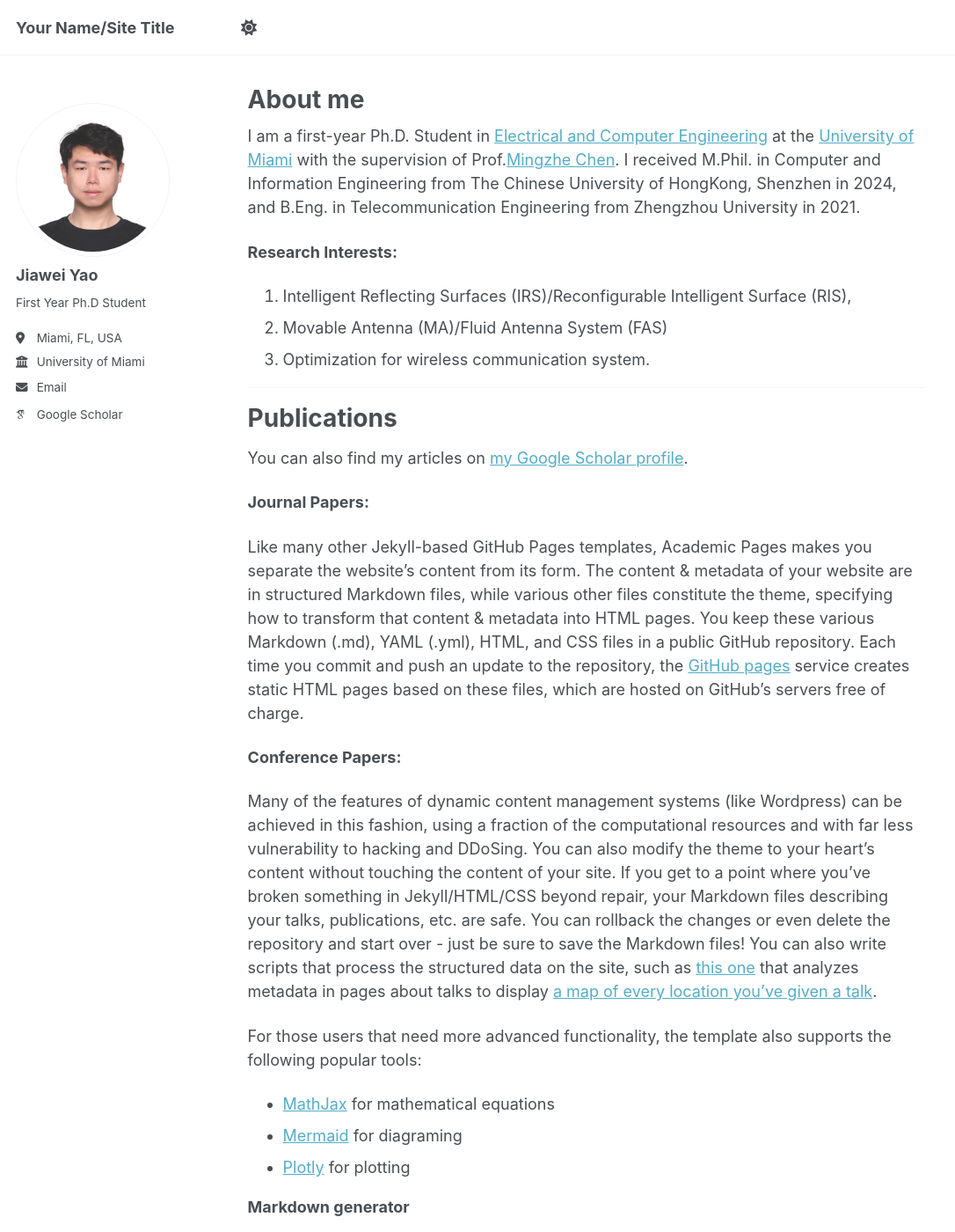
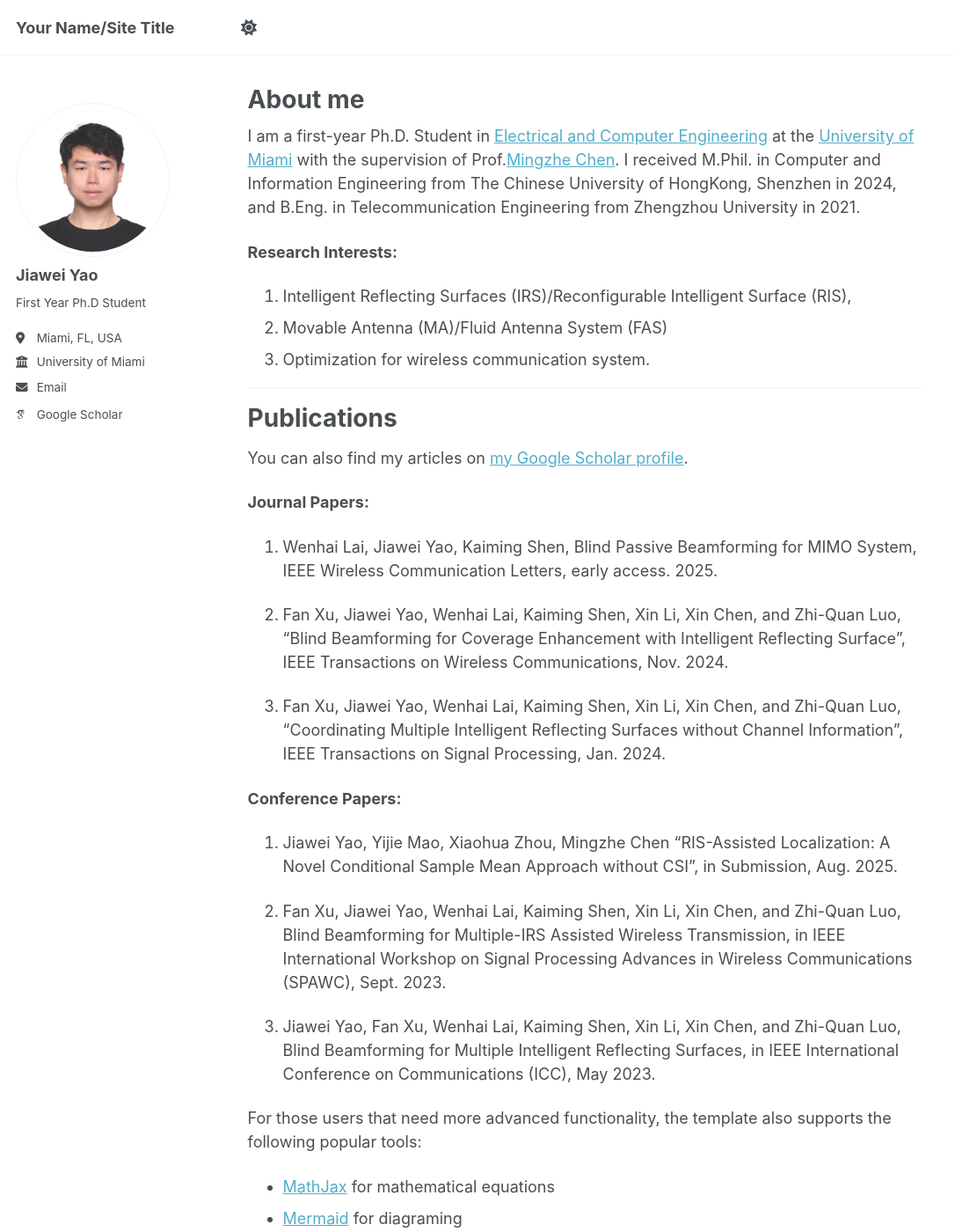
Before and after one commit to Mercuryyjw/Mercuryyjw.github.io, a Jekyll site: the page built from _pages/about.md, in a window 1280 px wide and 1400 px high. Shown: the whole window at 88% size, without its empty margins (0-1086 px from the left). Built offline with Jekyll 4.4.1, drawn with Linux system fonts in a browser that asks for light colours; some web fonts are replaced; a script that is not in the unit is left out.

Commit message:
Update about.md

```diff
--- a/_pages/about.md
+++ b/_pages/about.md
@@ -24,11 +24,19 @@ You can also find my articles on [my Google Scholar profile](https://scholar.goo
 
 **Journal Papers:**
 
-Like many other Jekyll-based GitHub Pages templates, Academic Pages makes you separate the website's content from its form. The content & metadata of your website are in structured Markdown files, while various other files constitute the theme, specifying how to transform that content & metadata into HTML pages. You keep these various Markdown (.md), YAML (.yml), HTML, and CSS files in a public GitHub repository. Each time you commit and push an update to the repository, the [GitHub pages](https://pages.github.com/) service creates static HTML pages based on these files, which are hosted on GitHub's servers free of charge.
+1. Wenhai Lai, Jiawei Yao, Kaiming Shen, Blind Passive Beamforming for MIMO System, IEEE Wireless Communication Letters, early access. 2025.
+
+1. Fan Xu, Jiawei Yao, Wenhai Lai, Kaiming Shen, Xin Li, Xin Chen, and Zhi-Quan Luo, "Blind Beamforming for Coverage Enhancement with Intelligent Reflecting Surface", IEEE Transactions on Wireless Communications, Nov. 2024.
+
+1. Fan Xu, Jiawei Yao, Wenhai Lai, Kaiming Shen, Xin Li, Xin Chen, and Zhi-Quan Luo, "Coordinating Multiple Intelligent Reflecting Surfaces without Channel Information", IEEE Transactions on Signal Processing, Jan. 2024.
 
 **Conference Papers:**
 
-Many of the features of dynamic content management systems (like Wordpress) can be achieved in this fashion, using a fraction of the computational resources and with far less vulnerability to hacking and DDoSing. You can also modify the theme to your heart's content without touching the content of your site. If you get to a point where you've broken something in Jekyll/HTML/CSS beyond repair, your Markdown files describing your talks, publications, etc. are safe. You can rollback the changes or even delete the repository and start over - just be sure to save the Markdown files! You can also write scripts that process the structured data on the site, such as [this one](https://github.com/academicpages/academicpages.github.io/blob/master/talkmap.ipynb) that analyzes metadata in pages about talks to display [a map of every location you've given a talk](https://academicpages.github.io/talkmap.html).
+1. Jiawei Yao, Yijie Mao, Xiaohua Zhou, Mingzhe Chen  "RIS-Assisted Localization: A Novel Conditional Sample Mean Approach without CSI", in Submission, Aug. 2025.
+
+1. Fan Xu, Jiawei Yao, Wenhai Lai, Kaiming Shen, Xin Li, Xin Chen, and Zhi-Quan Luo, Blind Beamforming for Multiple-IRS Assisted Wireless Transmission, in IEEE International Workshop on Signal Processing Advances in Wireless Communications (SPAWC), Sept. 2023.
+
+1. Jiawei Yao, Fan Xu, Wenhai Lai, Kaiming Shen, Xin Li, Xin Chen, and Zhi-Quan Luo, Blind Beamforming for Multiple Intelligent Reflecting Surfaces, in IEEE International Conference on Communications (ICC), May 2023.
 
 For those users that need more advanced functionality, the template also supports the following popular tools:
 - [MathJax](https://www.mathjax.org/) for mathematical equations
```
